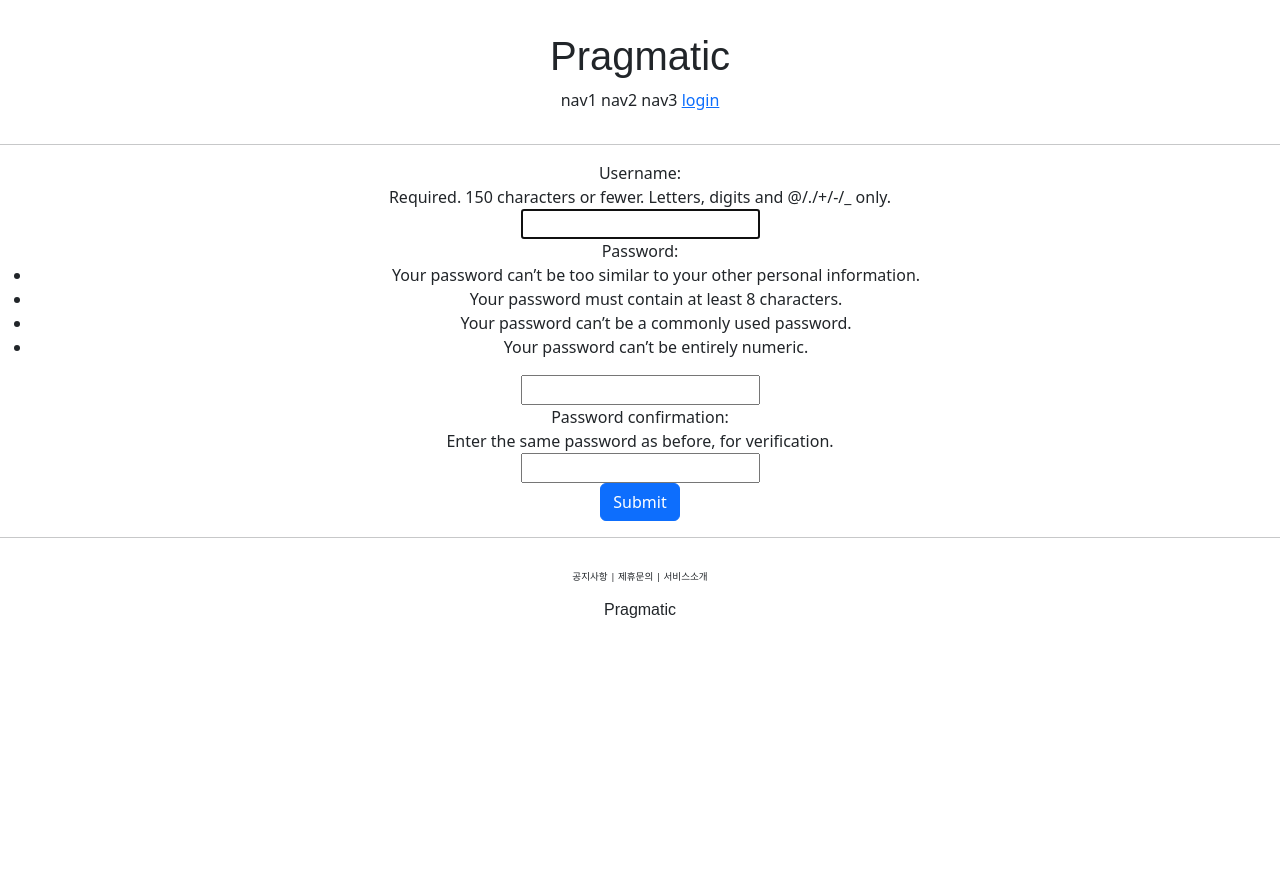
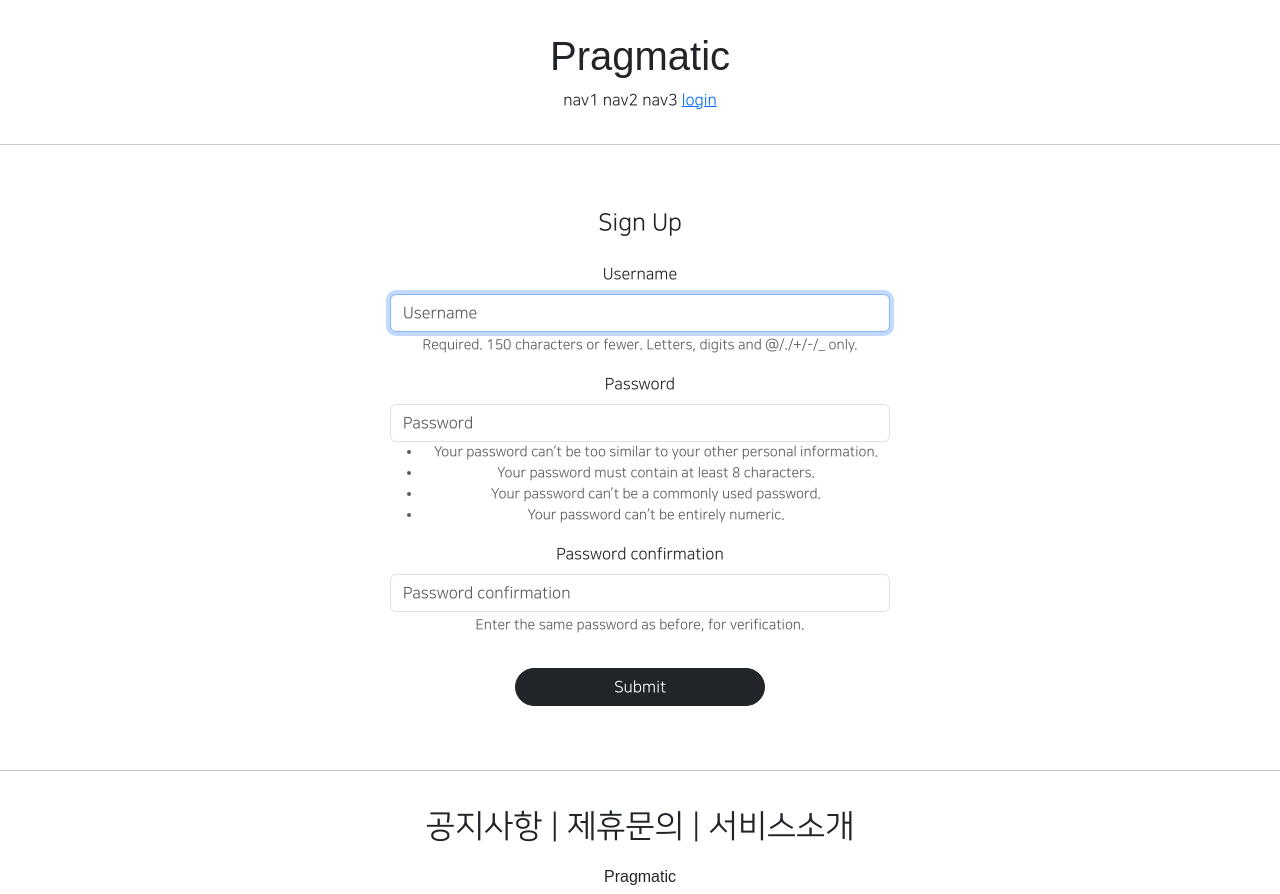
Before and after one commit to Bright-Sunny-Kim/pragmatic, a Django app: page /account/create/ in a window 1280 px wide. Before the commit the page ends 618 px from the top, so only its background shows below. Run offline with Django 5.2, Linux system fonts and the light colour scheme; some libraries are stand-ins or nearby versions; some web fonts are replaced.

Commit message:
django course 23 commit

```diff
--- a/accountapp/templates/accountapp/create.html
+++ b/accountapp/templates/accountapp/create.html
@@ -1,12 +1,17 @@
 {%  extends 'base.html' %}
+{%  load bootstrap4 %}
 
 {%  block content %}
 
-    <div style="text-align:center;">
+    <div style="text-align:center; max-width:500px; margin: 4rem auto">
+        <div class="mb-4">
+            <h4>Sign Up</h4>
+        </div>
         <form action="{%  url 'accountapp:create' %}" method="post">
             {%  csrf_token %}
-            {{ form }}
-            <input type="submit" class="btn btn-primary">
+{#            {{ form }}#}
+            {% bootstrap_form form %}
+            <input type="submit" class="btn btn-dark rounded-pill col-6" style="margin-top:1rem"">
         </form>
     </div>
 {%  endblock %}
--- a/pragmatic/settings.py
+++ b/pragmatic/settings.py
@@ -37,6 +37,7 @@ INSTALLED_APPS = [
     'django.contrib.sessions',
     'django.contrib.messages',
     'django.contrib.staticfiles',
+    'bootstrap4',
     'accountapp',
 ]
 
--- a/static/base.css
+++ b/static/base.css
@@ -2,7 +2,7 @@
     font-family: 'Shrikhand', sans-serif;
 }
 .pragmatic_footer_button {
-    font-size: .6rem;
+    font-size: 2.0rem;
 }
 
 .pragmatic_footer {
--- a/templates/base.html
+++ b/templates/base.html
@@ -3,7 +3,7 @@
 
 {%  include 'head.html' %}
 
-<body>
+<body style="font-family:'NanumSquareR';">
     {%  include 'header.html' %}
 
     <hr>
--- a/templates/head.html
+++ b/templates/head.html
@@ -15,4 +15,27 @@
 
     {# DEFAULT CSS LINK #}
     <link rel="stylesheet" type="text/css" href="{% static 'base.css' %}">
+
+    <style>
+        @font-face {
+            font-family: 'NanumSquareR';
+            src: local('NanumSquareR'),
+            url("{% static 'fonts/NanumSquareR.ttf' %}") format("opentype");
+        }
+        @font-face {
+            font-family: 'NanumSquareL';
+            src: local('NanumSquareL'),
+            url("{% static 'fonts/NanumSquareL.otf' %}") format("opentype");
+        }
+        @font-face {
+            font-family: 'NanumSquareEB';
+            src: local('NanumSquareEB'),
+            url("{% static 'fonts/NanumSquareEB.otf' %}") format("opentype");
+        }
+        @font-face {
+            font-family: 'NanumSquareB';
+            src: local('NanumSquareB'),
+            url("{% static 'fonts/NanumSquareB.otf' %}") format("opentype");
+        }
+    </style>
 </head>
```
Also changed, not shown: accountapp/templates/accountapp/login.html (+5 -4 lines), static/fonts/NanumSquareB.otf (added), static/fonts/NanumSquareEB.otf (added), static/fonts/NanumSquareL.otf (added), static/fonts/NanumSquareR.otf (added), static/fonts/NanumSquareR.ttf (added).
